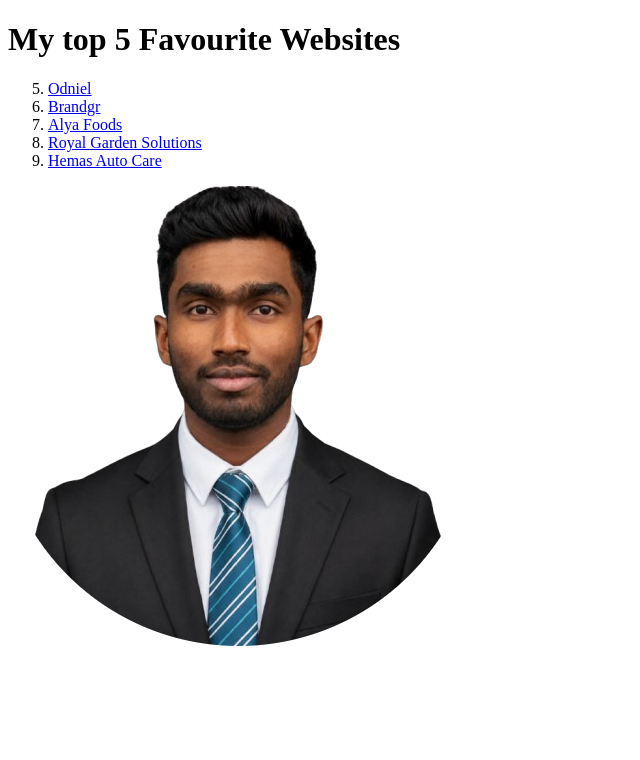
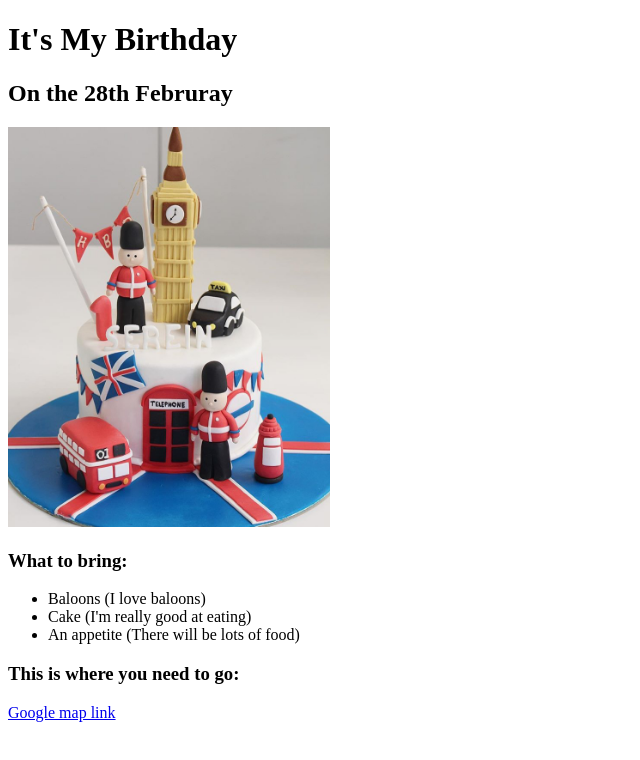
Before and after one commit to OdnielT/app, a React (Create React App) app: page / in a window 1280 px wide. Shown: the top 760 px of the page, without its empty margins (0-640 px from the left). Built offline with nearby package versions, Linux system fonts and the light colour scheme.

Commit message:
invitation

```diff
--- a/src/Home.jsx
+++ b/src/Home.jsx
@@ -3,17 +3,23 @@
 function Home() {
   return (
     <HomeStyle>
-     <h1> My top 5 Favourite Websites</h1>
+        <h1>It's My Birthday</h1>
 
-     <ol start={5}>
-        <li><a href="https://odniel.com/">Odniel</a></li>
-        <li><a href="https://brandgr.com/">Brandgr</a></li>
-        <li><a href="https://alyafoods.co.uk/">Alya Foods</a></li>
-        <li><a href="https://royalgardensolutions.com/">Royal Garden Solutions</a></li>
-        <li><a href="https://hemasautocare.com/">Hemas Auto Care</a></li>
-     </ol>
+        <h2>On the 28th Februray</h2>
 
-     <img src="/profile.png" alt="profile pic" />
+        <img src="/cake.jpeg" alt="birthaday-cake" height={400}/>
+
+        <h3>What to bring:</h3>
+
+        <ul>
+            <li>Baloons (I love baloons)</li>
+            <li>Cake (I'm really good at eating)</li>
+            <li>An appetite (There will be lots of food)</li>
+        </ul>
+
+        <h3>This is where you need to go:</h3>
+
+        <a href="https://maps.app.goo.gl/UcvWc3vc4SkSBxDHA">Google map link</a>
     </HomeStyle>
   );
 }
```
Also changed, not shown: public/cake.jpeg (added).
